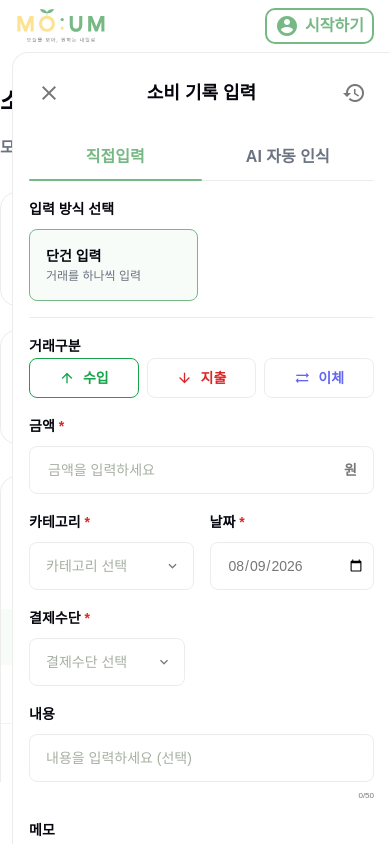
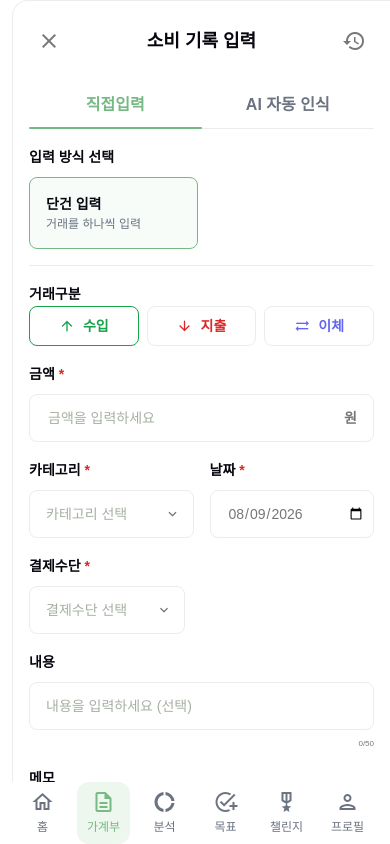
Before and after one commit to hgkang2/est_13_final_project, a Next.js app: page /transaction in a window 390 px wide. Shown: the top 844 px of the page. Built offline with nearby package versions, Linux system fonts and the light colour scheme; a web font is replaced by a local one.

Commit message:
fix: 소비기록 모바일 정렬 및 입력 패널 레이아웃 수정

```diff
--- a/src/components/pages/transaction/Transaction.module.scss
+++ b/src/components/pages/transaction/Transaction.module.scss
@@ -149,6 +149,11 @@
 }
 
 @media (max-width: 1024px) {
+  .content:global(.container) {
+    margin-left: auto;
+    margin-right: auto;
+  }
+
   .openEntryButton {
     right: 24px;
     bottom: 96px;
--- a/src/components/pages/transaction/components/EntryPanel/EntryPanel.module.scss
+++ b/src/components/pages/transaction/components/EntryPanel/EntryPanel.module.scss
@@ -1,20 +1,22 @@
 @use "../../../../../styles/mixins" as *;
 
 .entryPanel {
-  position: absolute;
-  top: 0;
-  right: 0;
-  z-index: 80;
+  position: sticky;
+  top: 72px;
 
-  display: flex;
   width: 378px;
   min-width: 378px;
+  align-self: flex-start;
+
   padding: 16px;
   border: 1px solid var(--color-border-gray);
   border-right: 0;
   border-radius: 16px 0 0 16px;
+
+  display: flex;
   flex-direction: column;
   gap: 16px;
+
   background-color: var(--color-white);
 }
 
@@ -341,6 +343,19 @@
 }
 
 @media (max-width: 1024px) {
+  .entryPanel {
+    position: fixed;
+    top: 56px;
+    right: 0;
+    bottom: 69px;
+
+    width: 378px;
+    min-width: 0;
+    max-width: 100%;
+
+    overflow-y: auto;
+  }
+
   .entryModeButton:last-child {
     display: none;
   }
```
